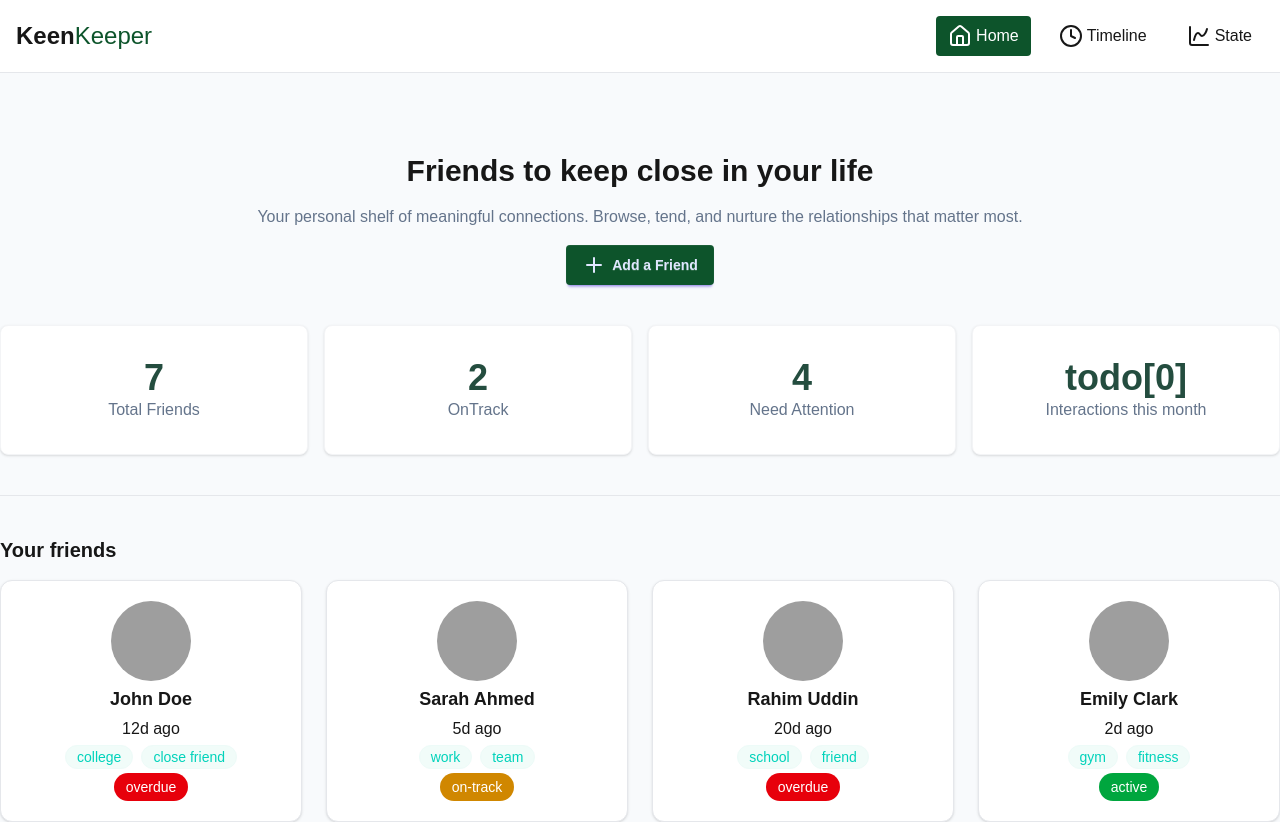
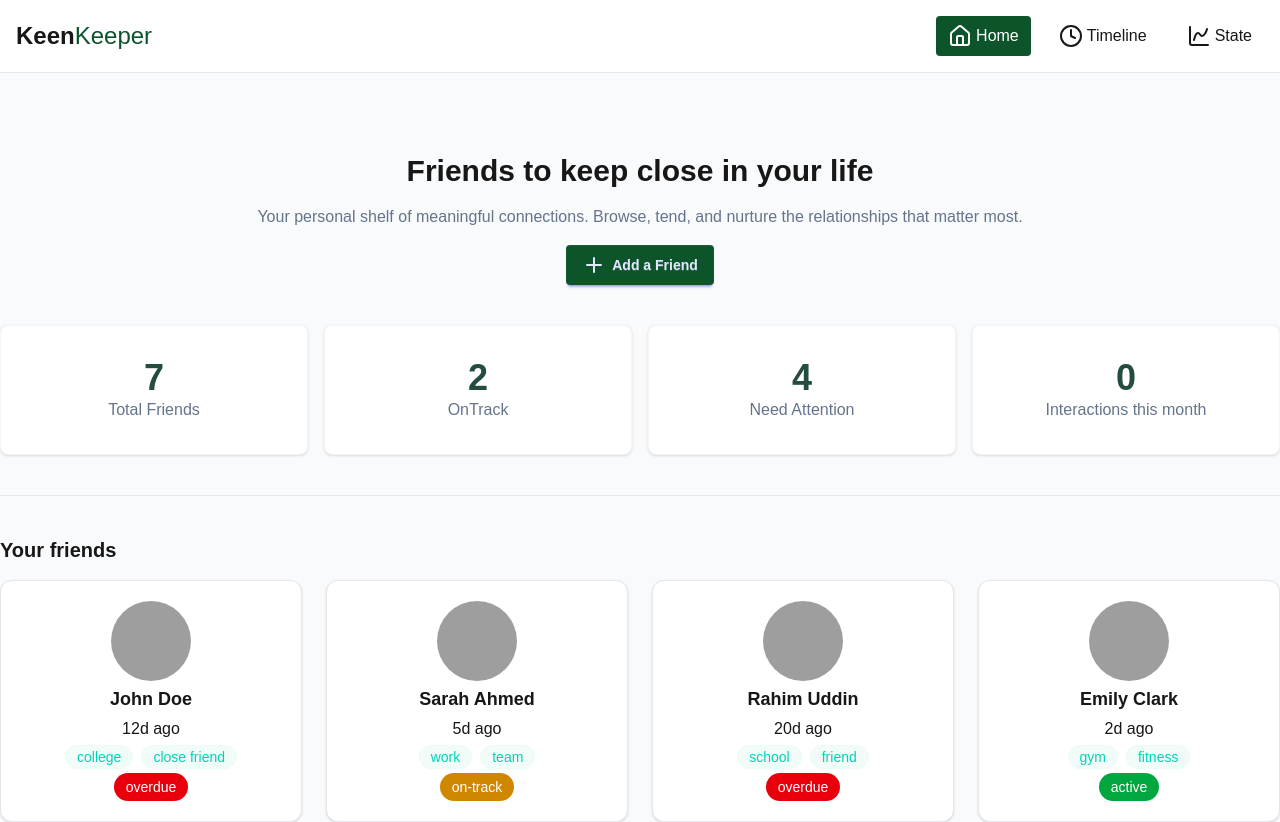
Before and after one commit to jahidulcf/a7-keen-keeper, a Next.js app: page / in a window 1280 px wide. Shown: the top 822 px of the page. Built offline with nearby package versions, Linux system fonts and the light colour scheme; grey boxes are pictures that could not be loaded.

Commit message:
timeline added in home page

```diff
--- a/src/app/page.js
+++ b/src/app/page.js
@@ -1,9 +1,21 @@
+'use client';
+
 import profiles from "@/data/profiles.json";
 import { Plus } from "lucide-react";
 import Image from "next/image";
 import Link from "next/link";
+import { useState } from "react";
 
 export default function Home() {
+
+  const [timeline] = useState(() => {
+      if (typeof window !== "undefined") {
+          return JSON.parse(localStorage.getItem("timeline") || "[]");
+      }
+
+      return [];
+  });
+
   return (
     <>
       <div className="bg-[#F8FAFC] py-20 space-y-10">
@@ -30,7 +42,7 @@ export default function Home() {
           </div>
 
           <div className="flex flex-col items-center justify-center text-center shadow border bg-white border-gray-100 px-4 py-8 rounded-lg">
-            <p className="text-4xl font-semibold text-[#244D3F]">todo[0]</p>
+            <p className="text-4xl font-semibold text-[#244D3F]">{timeline.length}</p>
             <p className="text-[#64748B]">Interactions this month</p>
           </div>
         </div>
--- a/src/components/TimelineChart.jsx
+++ b/src/components/TimelineChart.jsx
@@ -1,5 +1,5 @@
 import React from 'react';
-import { Cell, Legend, Pie, PieChart } from 'recharts';
+import { Legend, Pie, PieChart } from 'recharts';
 
 const TimelineChart = ({chartData}) => {
 
```
